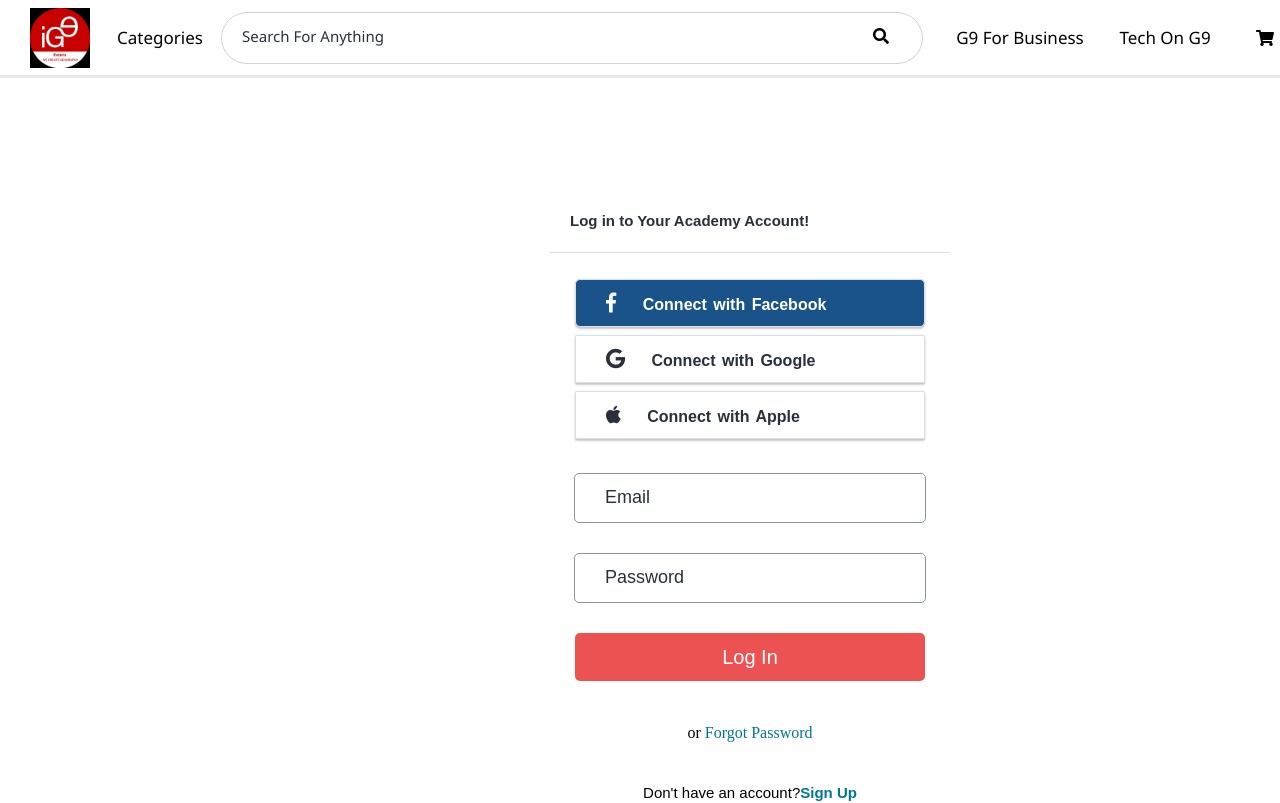
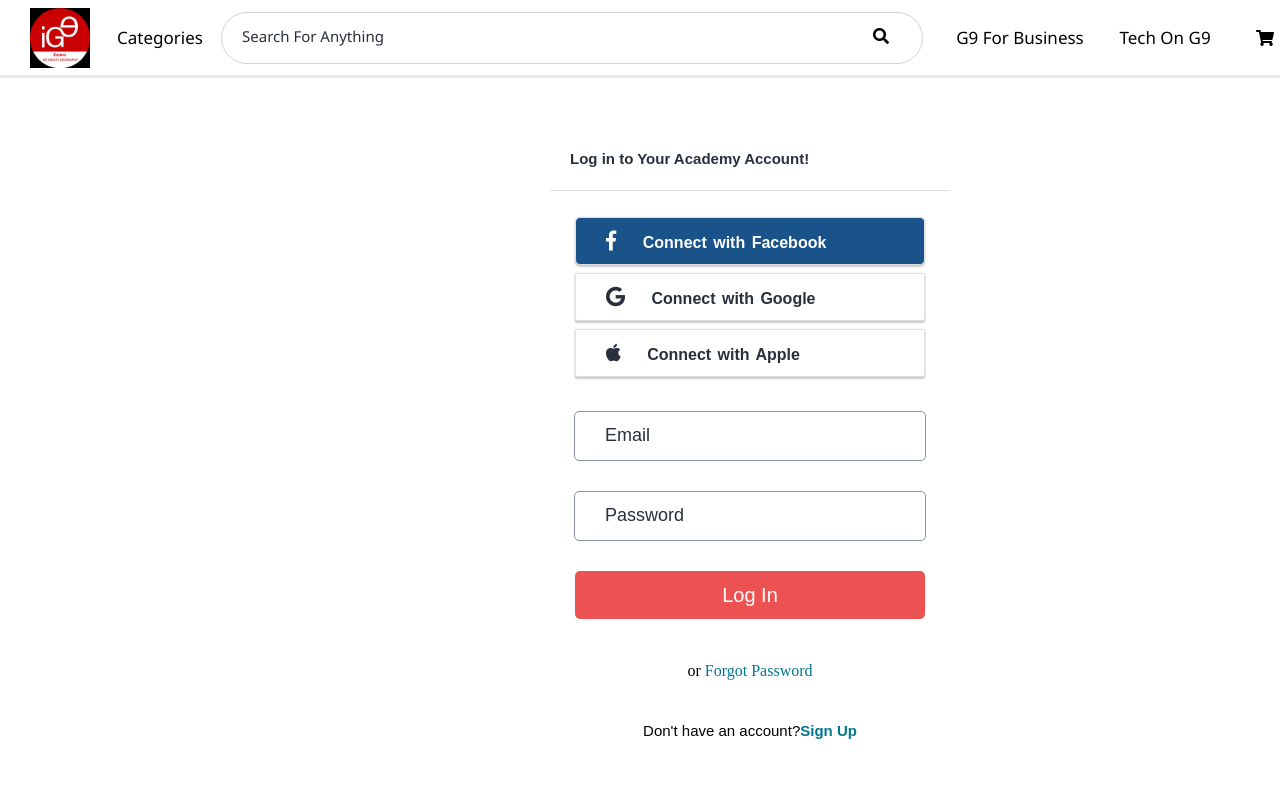
Before and after one commit to pavinane/IG9Web, a React (Create React App) app: page /login in a window 1280 px wide. Shown: the top 803 px of the page. Built offline with nearby package versions, Linux system fonts and the light colour scheme.

Commit message:
correction in loginpage

```diff
--- a/src/App/Course/login.scss
+++ b/src/App/Course/login.scss
@@ -1,7 +1,9 @@
 .user-log{
     display: grid;
     grid-gap: 50px;
-    height: 1500px;
+    display: grid;
+    grid-template-rows: 100px 760px 303px;
+    height: 1300px;
     .log-block-sec{
         height: 800px;
         // background-color: rgba(202, 212, 56, 0.651);
```
